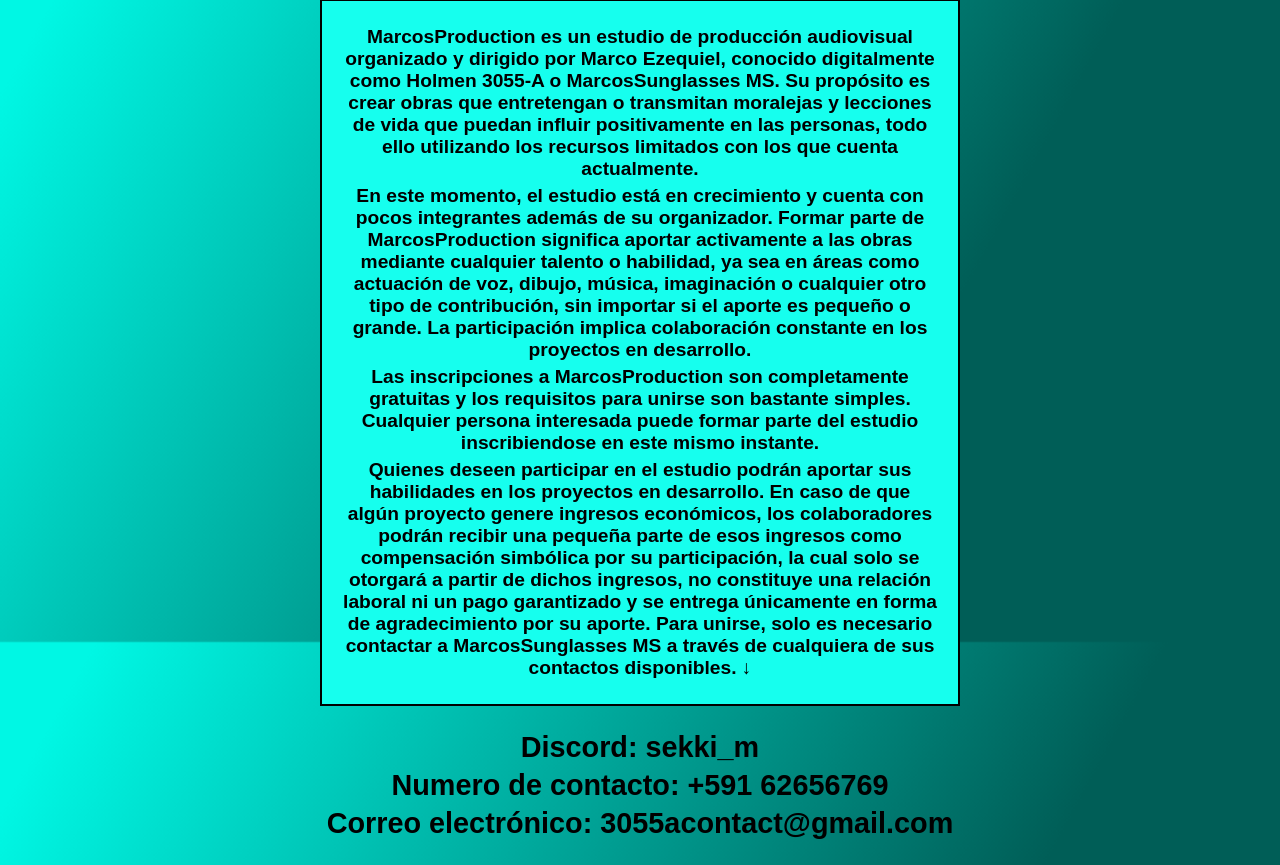
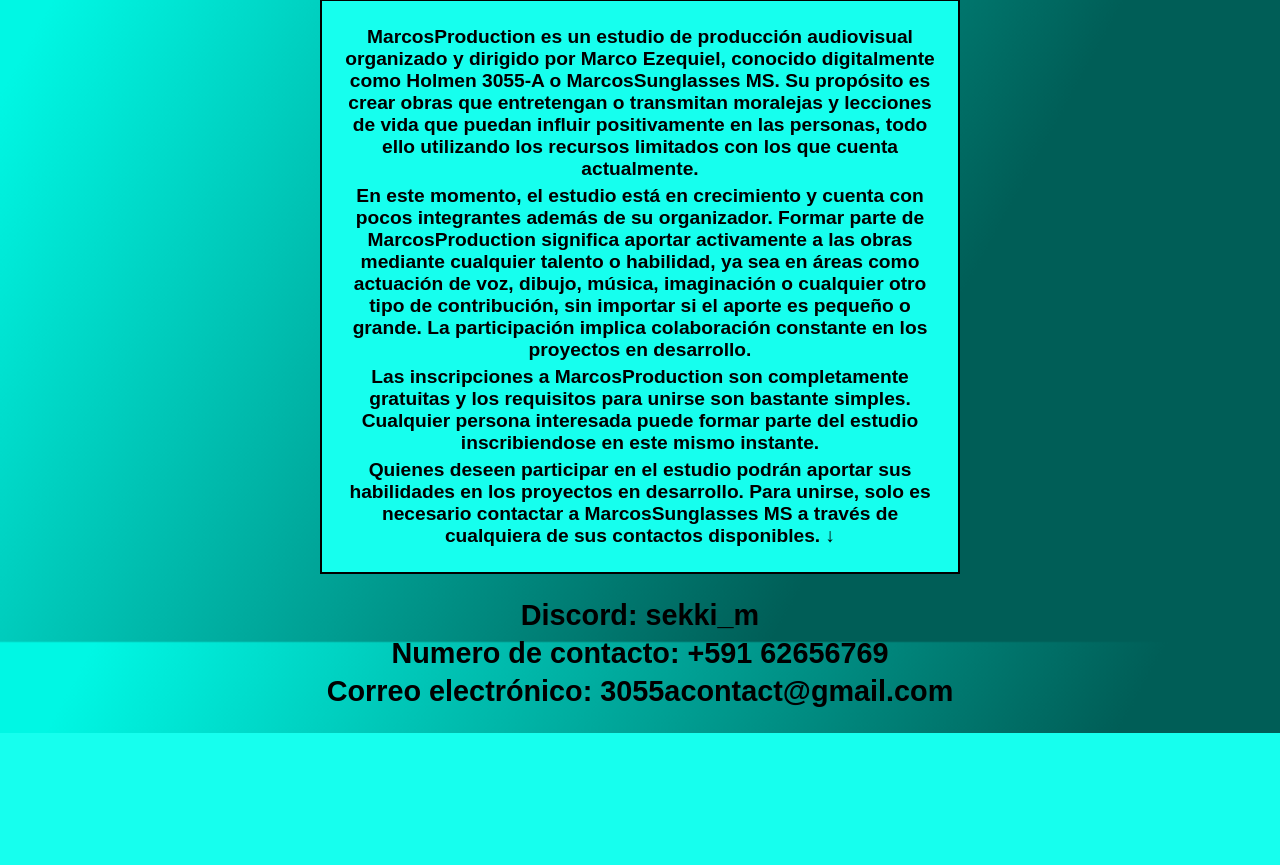
Before and after one commit to MarcosSunglasses/MarcosSunglasses.github.io, a plain HTML site: page marcosproduction.html in a window 1280 px wide. Shown: the part 78-943 px from the top of the page. After the commit the page ends 811 px from the top, so only its background shows below. Drawn offline with Linux system fonts and the light colour scheme.

Commit message:
Update marcosproduction.html

```diff
--- a/marcosproduction.html
+++ b/marcosproduction.html
@@ -53,7 +53,7 @@ a:hover {
         </p>
 
         <p class="custom-text">
-            Quienes deseen participar en el estudio podrán aportar sus habilidades en los proyectos en desarrollo. En caso de que algún proyecto genere ingresos económicos, los colaboradores podrán recibir una pequeña parte de esos ingresos como compensación simbólica por su participación, la cual solo se otorgará a partir de dichos ingresos, no constituye una relación laboral ni un pago garantizado y se entrega únicamente en forma de agradecimiento por su aporte. Para unirse, solo es necesario contactar a MarcosSunglasses MS a través de cualquiera de sus contactos
+            Quienes deseen participar en el estudio podrán aportar sus habilidades en los proyectos en desarrollo. Para unirse, solo es necesario contactar a MarcosSunglasses MS a través de cualquiera de sus contactos
             disponibles. ↓
         </p>
 
```
